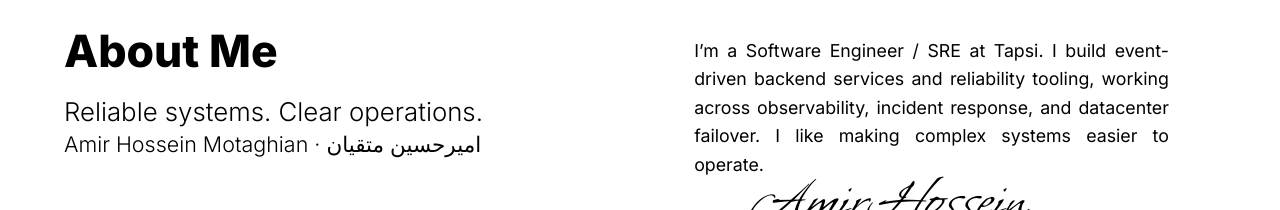
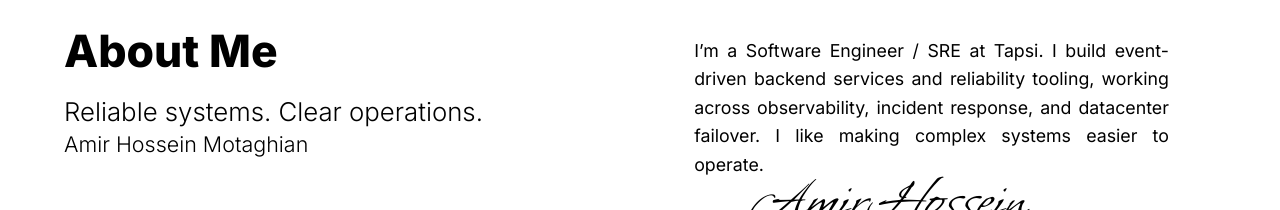
Before and after one commit to amirhossein2831/amirhossein2831.github.io, a plain HTML site: page index.html in a window 1280 px wide. Shown: the part 940-1150 px from the top of the page. Drawn offline with Linux system fonts and the light colour scheme; a web font is replaced by a local one.

Commit message:
Remove Persian name from visible About section

```diff
--- a/index.html
+++ b/index.html
@@ -56,7 +56,7 @@
       <section id="about" class="about" aria-labelledby="about-title">
         <div class="about-heading">
           <h2 id="about-title">About Me</h2>
-          <p>Reliable systems. Clear operations.<br><small>Amir Hossein Motaghian · <bdi lang="fa" dir="rtl">امیرحسین متقیان</bdi></small></p>
+          <p>Reliable systems. Clear operations.<br><small>Amir Hossein Motaghian</small></p>
         </div>
         <p class="about-copy">I’m a Software Engineer / SRE at Tapsi. I build event-driven backend services and reliability tooling, working across observability, incident response, and datacenter failover. I like making complex systems easier to operate.</p>
         <p class="signature" aria-hidden="true">AmirHossein<br><span>Motaghian</span></p>
```
